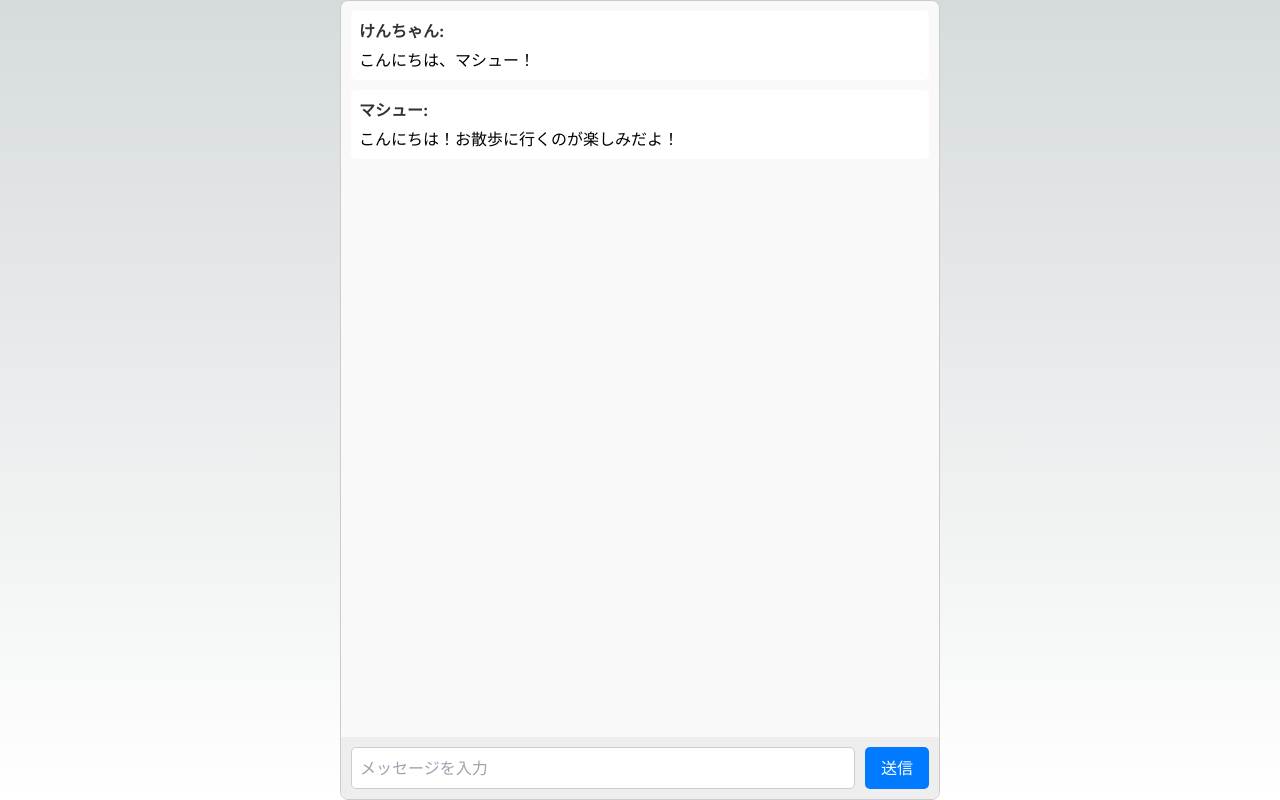
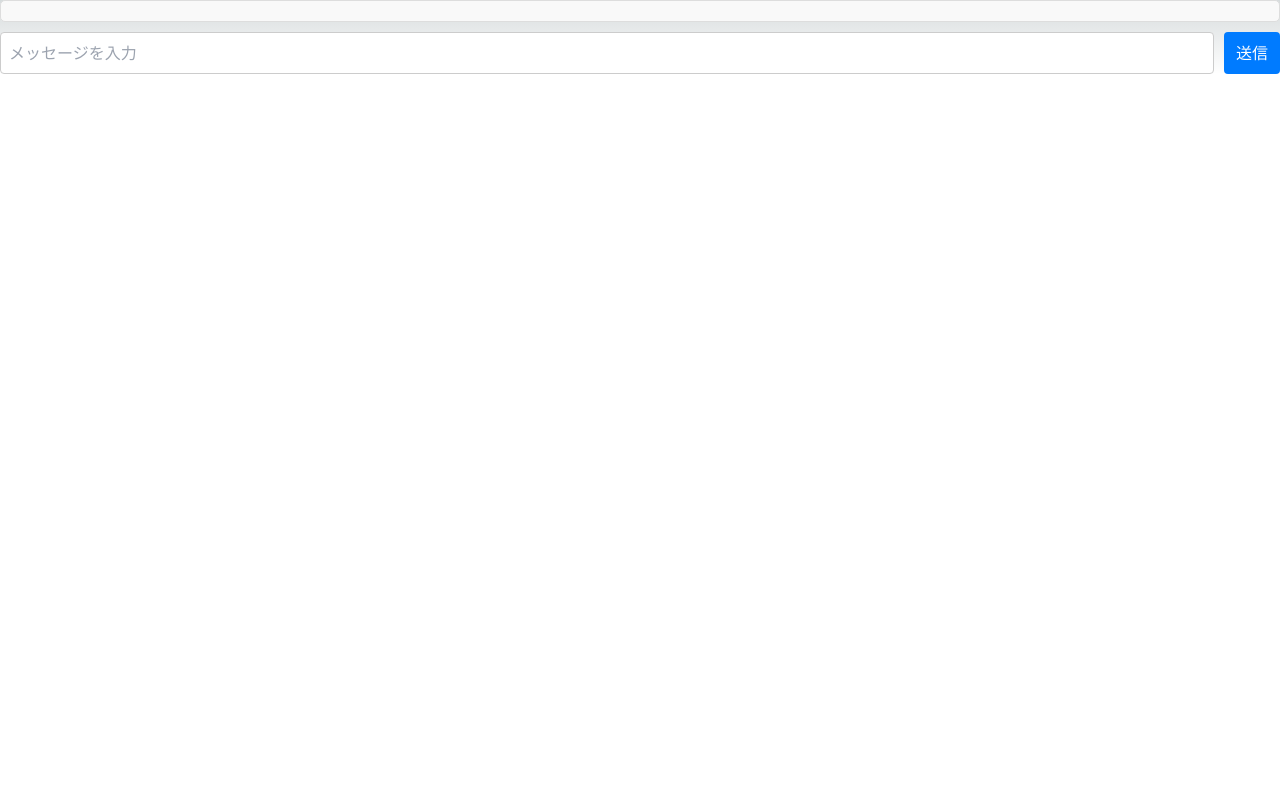
Before and after one commit to jasminetech0/Tech0DodWalkAPP, a Next.js app in the folder app_wonderful_partners/frontend/: page /chat in a window 1280 px wide. Built offline with nearby package versions, Linux system fonts and the light colour scheme.

Commit message:
Chatページのフロント側はAPI仕様に変更済

```diff
--- a/app_wonderful_partners/frontend/src/app/chat/ChatPage.module.css
+++ b/app_wonderful_partners/frontend/src/app/chat/ChatPage.module.css
@@ -1,57 +1,35 @@
-.chatContainer {
-    display: flex;
-    flex-direction: column;
-    height: 100vh;
-    max-width: 600px;
-    margin: 0 auto;
-    border: 1px solid #ccc;
-    border-radius: 8px;
-    overflow: hidden;
-}
-
 .messageList {
-    flex: 1;
+    max-height: 400px;
+    overflow-y: auto;
     padding: 10px;
-    overflow-y: auto;
     background-color: #f9f9f9;
-}
-
-.message {
+    border: 1px solid #ddd;
+    border-radius: 5px;
     margin-bottom: 10px;
-    padding: 8px;
-    border-radius: 5px;
-    background-color: #fff;
-}
-
-.message strong {
-    display: block;
-    margin-bottom: 5px;
-    color: #333;
 }
 
 .inputContainer {
     display: flex;
-    padding: 10px;
-    background-color: #eee;
 }
 
 .inputField {
     flex: 1;
     padding: 8px;
     border: 1px solid #ccc;
-    border-radius: 5px;
+    border-radius: 4px;
     margin-right: 10px;
 }
 
 .sendButton {
-    padding: 8px 16px;
+    padding: 8px 12px;
     background-color: #007bff;
     color: white;
     border: none;
-    border-radius: 5px;
+    border-radius: 4px;
     cursor: pointer;
 }
 
-.sendButton:hover {
-    background-color: #0056b3;
+.sendButton:disabled {
+    background-color: #aaa;
+    cursor: not-allowed;
 }
--- a/app_wonderful_partners/frontend/src/app/chat/page.jsx
+++ b/app_wonderful_partners/frontend/src/app/chat/page.jsx
@@ -1,31 +1,57 @@
 "use client";  // クライアントコンポーネントとして指定します
 
-
 import React, { useState } from 'react';
-import styles from './ChatPage.module.css';  // 正しいパスでインポート
-
+import styles from './ChatPage.module.css';  // スタイルシートをインポート
 
 const ChatPage = () => {
-    const [messages, setMessages] = useState([
-        { sender: 'けんちゃん', text: 'こんにちは、マシュー！' },
-        { sender: 'マシュー', text: 'こんにちは！お散歩に行くのが楽しみだよ！' },
-    ]);
+    const [messages, setMessages] = useState([]);
+    const [newMessage, setNewMessage] = useState('');
+    const [isBotTurn, setIsBotTurn] = useState(false);
 
-    const [newMessage, setNewMessage] = useState('');
+    const sendMessage = async () => {
+        if (newMessage.trim() === '') return;  // メッセージが空白の場合は何もしない
 
-    const handleSendMessage = () => {
-        if (newMessage.trim() !== '') {
-            setMessages([...messages, { sender: 'けんちゃん', text: newMessage }]);
-            setNewMessage('');
+        // けんちゃんのメッセージを送信
+        const userMessage = { sender: 'けんちゃん', text: newMessage };
+        setMessages([...messages, userMessage]);
+        setNewMessage('');
+        setIsBotTurn(true);
+
+        // マシューの応答を取得（API呼び出し）
+        try {
+            const botReply = await fetchChatGPTReply(userMessage.text);
+            const botMessage = { sender: 'マシュー', text: botReply };
+            setMessages(prevMessages => [...prevMessages, botMessage]);
+        } catch (error) {
+            console.error("Error fetching the bot reply:", error);
+        } finally {
+            setIsBotTurn(false);  // 次はまたけんちゃんの番
         }
+    };
+
+    const fetchChatGPTReply = async (message) => {
+        const response = await fetch('/api/chats', {  // エンドポイントを '/api/chats' に設定
+            method: 'POST',
+            headers: {
+                'Content-Type': 'application/json',
+            },
+            body: JSON.stringify({ message }),  // メッセージをJSON形式に変換して送信
+        });
+
+        if (!response.ok) {
+            throw new Error("Failed to fetch ChatGPT reply");
+        }
+
+        const data = await response.json();
+        return data.reply;
     };
 
     return (
         <div className={styles.chatContainer}>
             <div className={styles.messageList}>
-                {messages.map((message, index) => (
+                {messages.map((msg, index) => (
                     <div key={index} className={styles.message}>
-                        <strong>{message.sender}:</strong> {message.text}
+                        <strong>{msg.sender}:</strong> {msg.text}
                     </div>
                 ))}
             </div>
@@ -37,9 +63,7 @@ const ChatPage = () => {
                     placeholder="メッセージを入力"
                     className={styles.inputField}
                 />
-                <button onClick={handleSendMessage} className={styles.sendButton}>
-                    送信
-                </button>
+                <button onClick={sendMessage} disabled={isBotTurn} className={styles.sendButton}>送信</button>
             </div>
         </div>
     );
```
